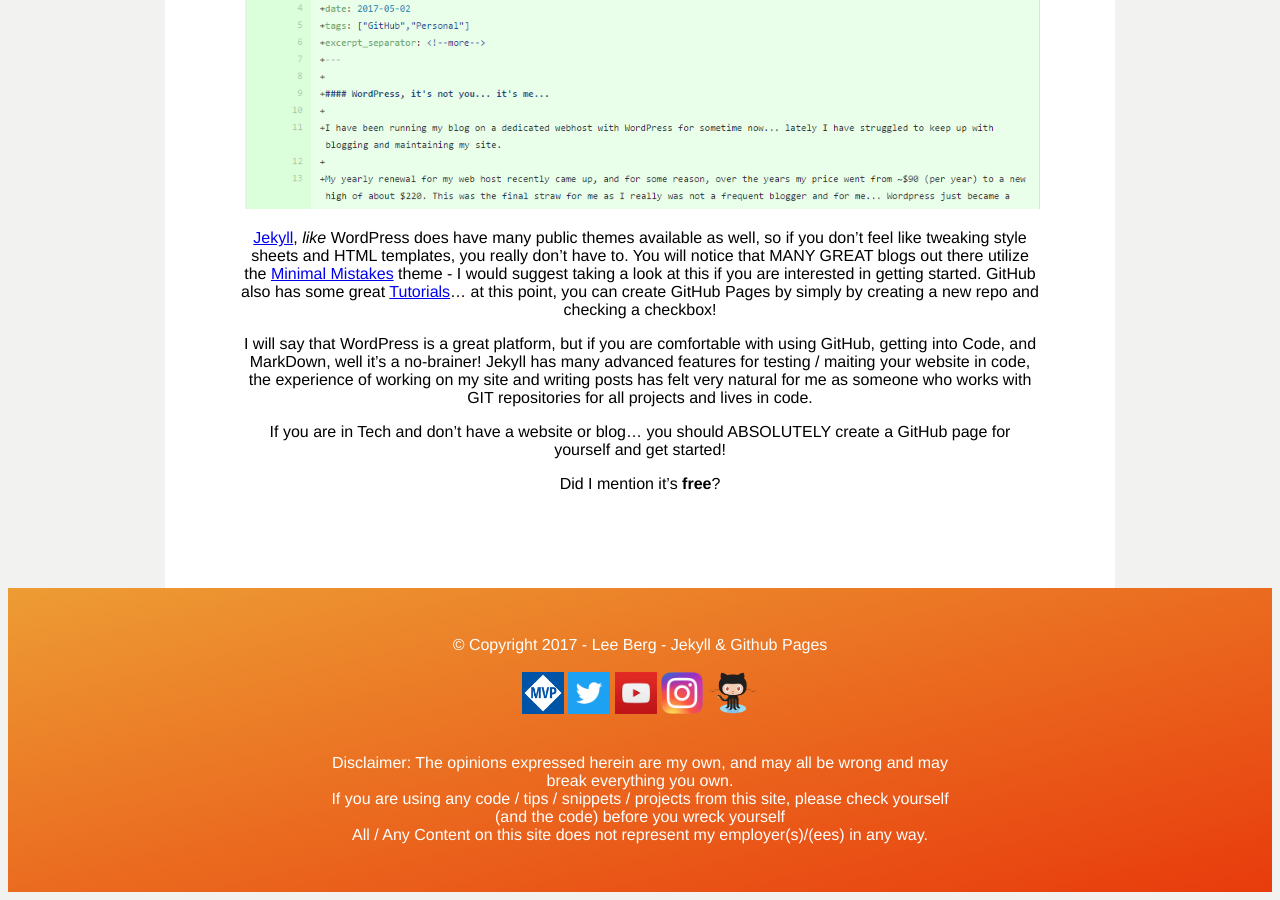
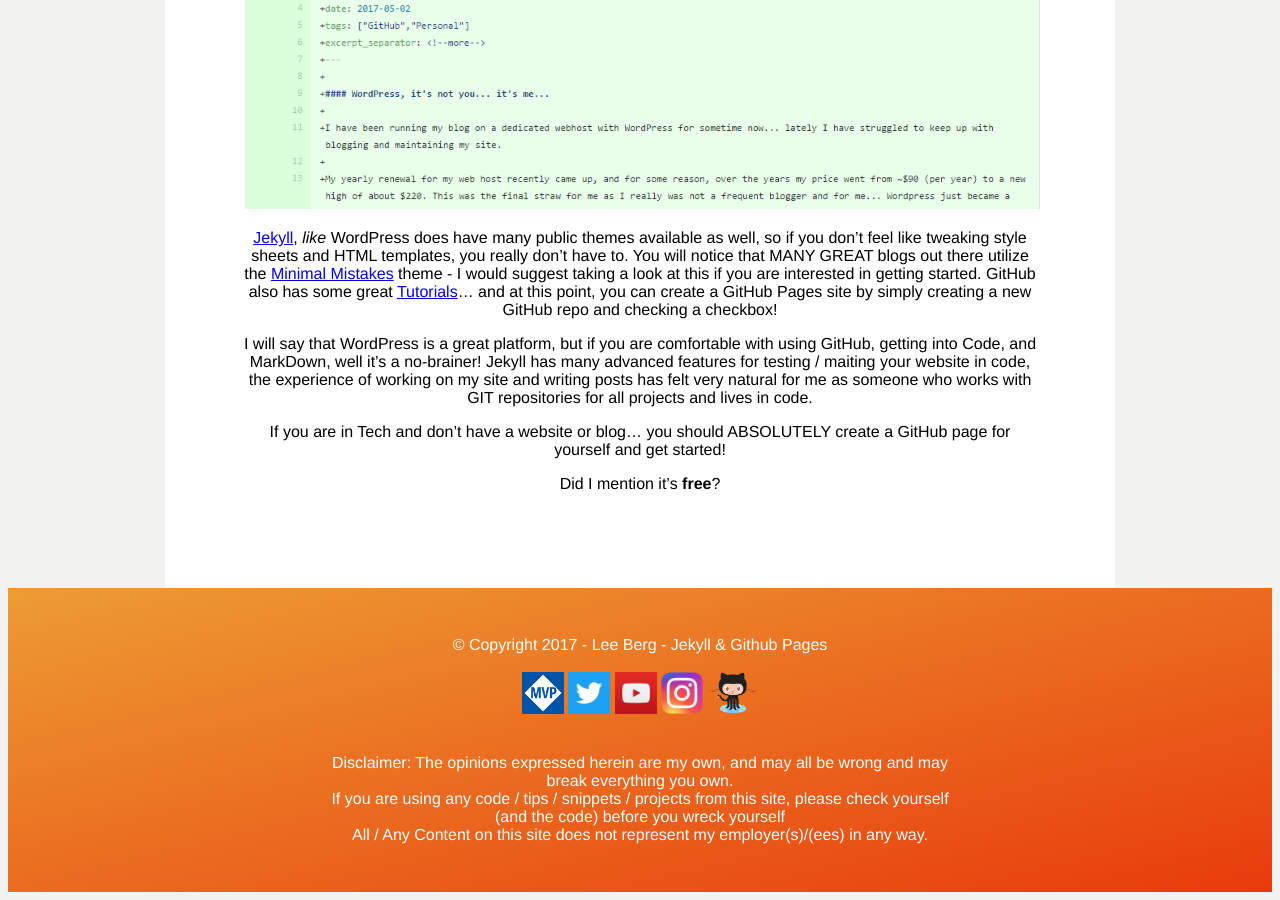
Before and after one commit to leeberg/BlogTest, a Jekyll site: the page built from _posts/2017-05-02-MigratedBlog.md, in a window 1280 px wide and 900 px high, scrolled down 1583 px. Built offline with Jekyll 4.4.1, drawn with Linux system fonts in a browser that asks for light colours; comment, search, counter and statistics services are not loaded.

Commit message:
Typo Fix

```diff
--- a/_posts/2017-05-02-MigratedBlog.md
+++ b/_posts/2017-05-02-MigratedBlog.md
@@ -38,7 +38,7 @@ I really like to think of it as "Blogging as Code"... To write a new post, I sim
 
 
 
-[Jekyll](https://jekyllrb.com/), *like* WordPress does have many public themes available as well, so if you don't feel like tweaking style sheets and HTML templates, you really don't have to. You will notice that MANY GREAT blogs out there utilize the [Minimal Mistakes](https://mademistakes.com/work/minimal-mistakes-jekyll-theme/) theme - I would suggest taking a look at this if you are interested in getting started. GitHub also has some great [Tutorials](https://pages.github.com)... at this point, you can create GitHub Pages by simply by creating a new repo and checking a checkbox!
+[Jekyll](https://jekyllrb.com/), *like* WordPress does have many public themes available as well, so if you don't feel like tweaking style sheets and HTML templates, you really don't have to. You will notice that MANY GREAT blogs out there utilize the [Minimal Mistakes](https://mademistakes.com/work/minimal-mistakes-jekyll-theme/) theme - I would suggest taking a look at this if you are interested in getting started. GitHub also has some great [Tutorials](https://pages.github.com)... and at this point, you can create a GitHub Pages site by simply creating a new GitHub repo and checking a checkbox!
 
 I will say that WordPress is a great platform, but if you are comfortable with using GitHub, getting into Code, and MarkDown, well it's a no-brainer! Jekyll has many advanced features for testing / maiting your website in code, the experience of working on my site and writing posts has felt very natural for me as someone who works with GIT repositories for all projects and lives in code.
 
```
